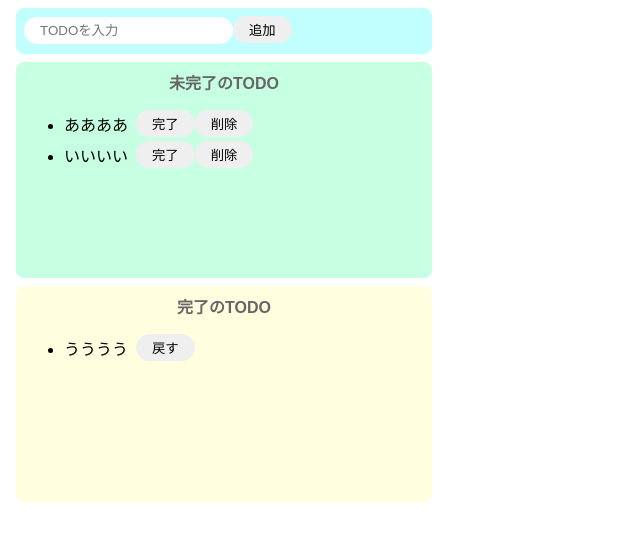
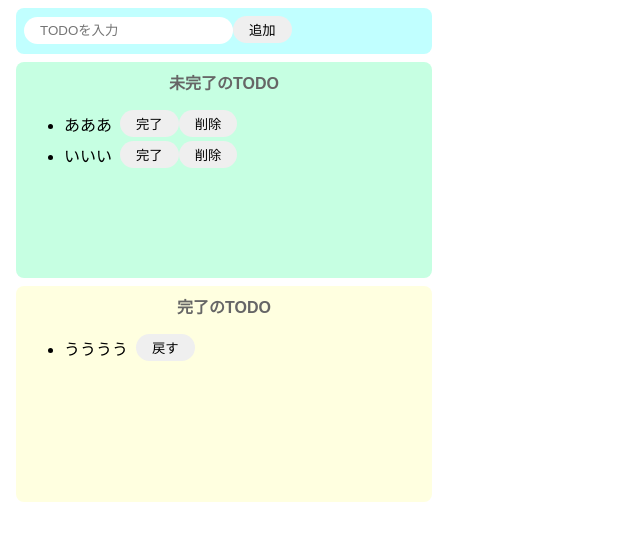
Before and after one commit to take917/ReactTodoList, a React (Create React App) app: page / in a window 1280 px wide. Shown: the top 540 px of the page, without its empty margins (0-640 px from the left). Built offline with nearby package versions, Linux system fonts and the light colour scheme.

Commit message:
useState useStateで状態管理を実施

```diff
--- a/src/App.jsx
+++ b/src/App.jsx
@@ -1,7 +1,9 @@
 import "./styles.css";
-import React from "react";
+import React, { useState } from "react";
 
 export const App = () => {
+  const [incompleteTodos, setIncompleteTodos] = useState(["あああ", "いいい"]);
+  const [completeTodos, setCompleteTodos] = useState(["ううう"]);
   return (
     <>
       <div className="input-area">
@@ -11,25 +13,28 @@ export const App = () => {
       <div className="incomplete-area">
         <p className="title">未完了のTODO</p>
         <ul>
-          <div className="list-row">
-            <li>ああああ</li>
+          {incompleteTodos.map((todo) => {
+            return (
+              <div key={todo} className="list-row">
+                <li>{todo}</li>
                 <button>完了</button>
                 <button>削除</button>
               </div>
-          <div className="list-row">
-            <li>いいいい</li>
-            <button>完了</button>
-            <button>削除</button>
-          </div>
+            );
+          })}
         </ul>
       </div>
       <div className="complete-area">
         <p className="title">完了のTODO</p>
         <ul>
-          <div className="list-row">
+          {completeTodos.map((todo) => {
+            return (
+              <div key={todo} className="list-row">
                 <li>うううう</li>
                 <button>戻す</button>
               </div>
+            );
+          })}
         </ul>
       </div>
     </>
```
Lines whose indentation alone changed are shown as unchanged.
